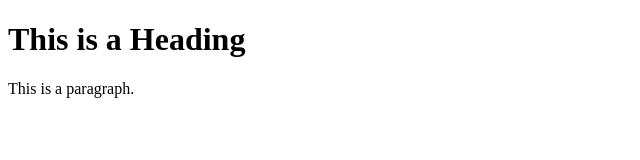
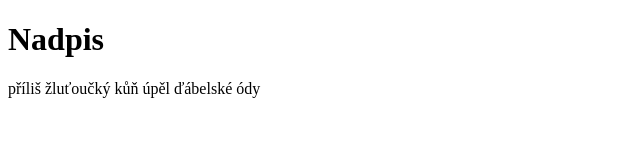
Before and after one commit to serych/web-ct, a plain HTML site: page index.html in a window 1280 px wide. Shown: the whole page, without its empty margins (0-640 px from the left). Drawn offline with Linux system fonts and the light colour scheme.

Commit message:
český překlad

```diff
--- a/index.html
+++ b/index.html
@@ -1,12 +1,12 @@
 <!DOCTYPE html>
 <html>
 <head>
-<title>Page Title</title>
+<title>Naše stránka</title>
 </head>
 <body>
 
-<h1>This is a Heading</h1>
-<p>This is a paragraph.</p>
+<h1>Nadpis</h1>
+<p>příliš žluťoučký kůň úpěl ďábelské ódy</p>
 
 </body>
 </html>
```
